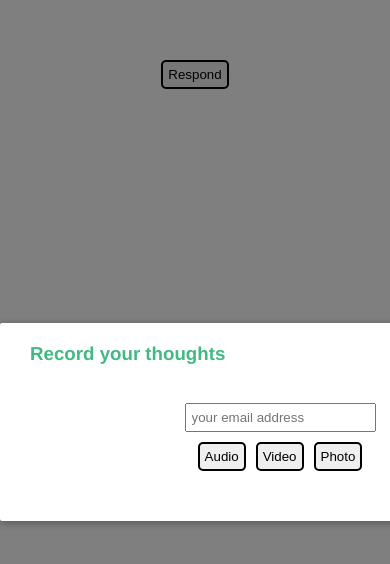
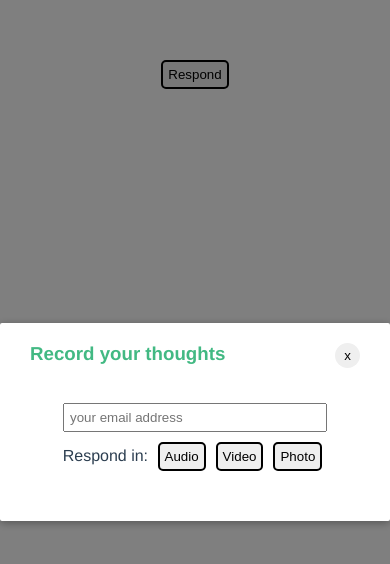
Before and after one commit to yalamber/media-recorder-vue, a Vue app: page / in a window 390 px wide. Both pictures are taken after a click on the button "Respond". Shown: the top 564 px of the page. Built offline with nearby package versions, Linux system fonts and the light colour scheme.

Commit message:
made responsive

```diff
--- a/src/components/Responder.vue
+++ b/src/components/Responder.vue
@@ -12,8 +12,9 @@
               </button>
             </div>
             <div class="modal-body">
-              <input type="text" placeholder="your email address" />
+              <input type="text" v-model="email" placeholder="your email address" />
               <div class="media-buttons">
+                Respond in:
                 <button
                   @click="mediaType = 'audio'"
                   :class="[(mediaType === 'audio' ? 'active' : 'inactive')]"
@@ -65,6 +66,11 @@
     AudioCapture,
     PhotoCapture,
   },
+  methods: {
+    onSubmit: () => {
+
+    }
+  }
 };
 </script>
 <style scoped>
@@ -86,8 +92,8 @@
 }
 
 .modal-container {
+  max-width: 100%;
   width: 500px;
-  max-width: 100%;
   margin: 0px auto;
   padding: 20px 30px;
   background-color: #fff;
@@ -96,7 +102,12 @@
   transition: all 0.3s ease;
   font-family: Helvetica, Arial, sans-serif;
 }
-
+@media only screen and (max-width: 600px) {
+  .modal-container {
+    width: inherit;
+    margin: 0px auto;
+  }
+}
 .modal-header {
   display: flex;
   justify-content: space-between;
@@ -116,8 +127,10 @@
 .modal-body button {
   margin: 0 5px;
 }
-input {
+.modal-body input {
   padding: 5px;
+  width: 250px;
+  max-width: 100%;
 }
 .modal-close-button {
   align-self: flex-start;
```
